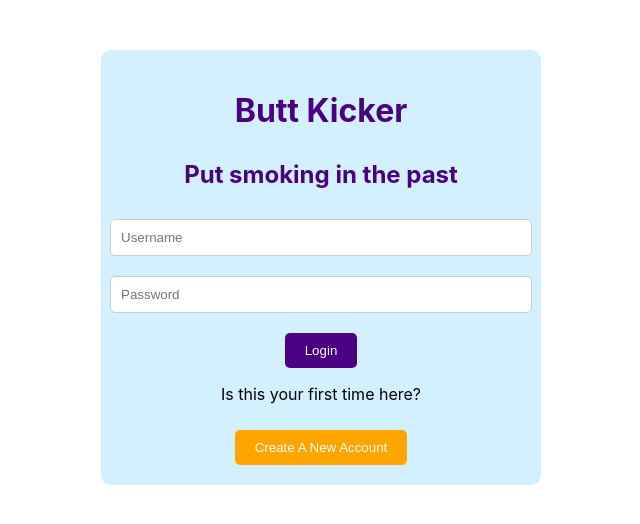
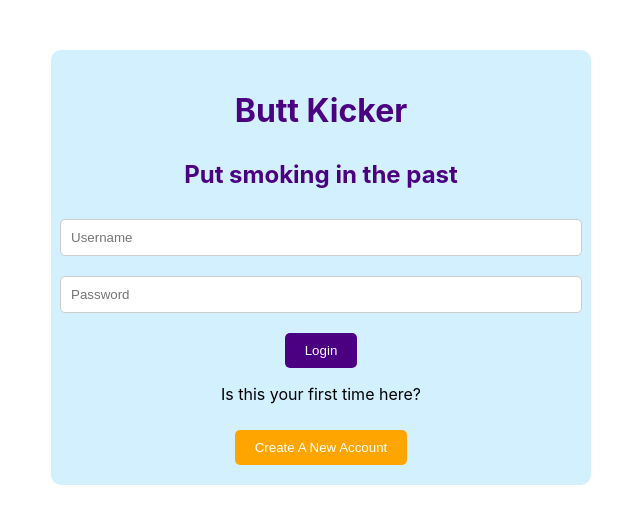
Before and after one commit to ArushC/butt-kicker, a React (Create React App) app in the folder frontend/: page /login in a window 1280 px wide. Shown: the top 524 px of the page, without its empty margins (319-959 px from the left). Built offline with nearby package versions, Linux system fonts and the light colour scheme; no server answers.

Commit message:
changed max width to be larger (500 px)

```diff
--- a/frontend/src/components/Login.js
+++ b/frontend/src/components/Login.js
@@ -85,12 +85,12 @@ const styles = {
     display: 'flex',
     flexDirection: 'column',
     alignItems: 'center',
+    justifyContent: 'center',
     padding: '20px',
     backgroundColor: '#d3f0ff',
     borderRadius: '10px',
-    maxWidth: '400px',
-    margin: 'auto',
-    marginTop: '50px'
+    maxWidth: '500px',
+    margin: '50px auto 0 auto'
   },
   title: {
     fontSize: '32px',
--- a/frontend/src/components/Register.js
+++ b/frontend/src/components/Register.js
@@ -88,7 +88,7 @@ const styles = {
     padding: '20px',
     backgroundColor: '#d3f0ff',
     borderRadius: '10px',
-    maxWidth: '400px',
+    maxWidth: '500px',
     margin: 'auto',
     marginTop: '50px'
   },
```
